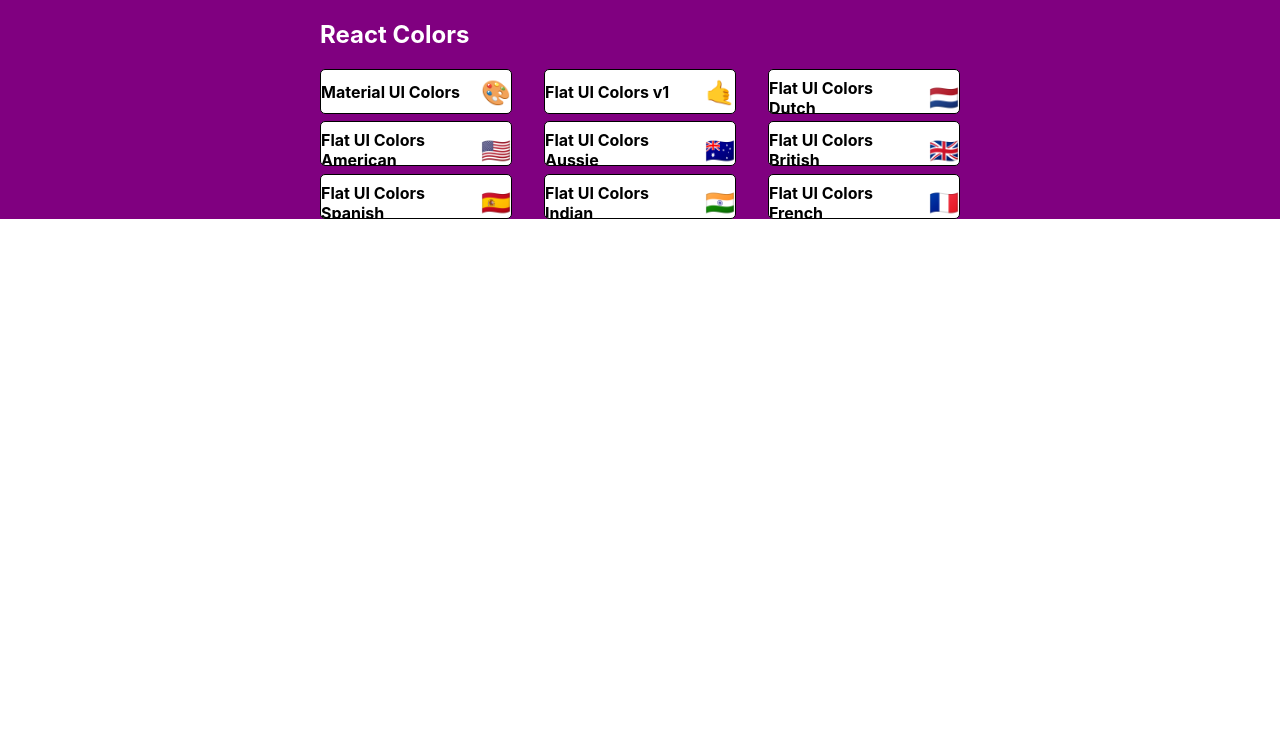
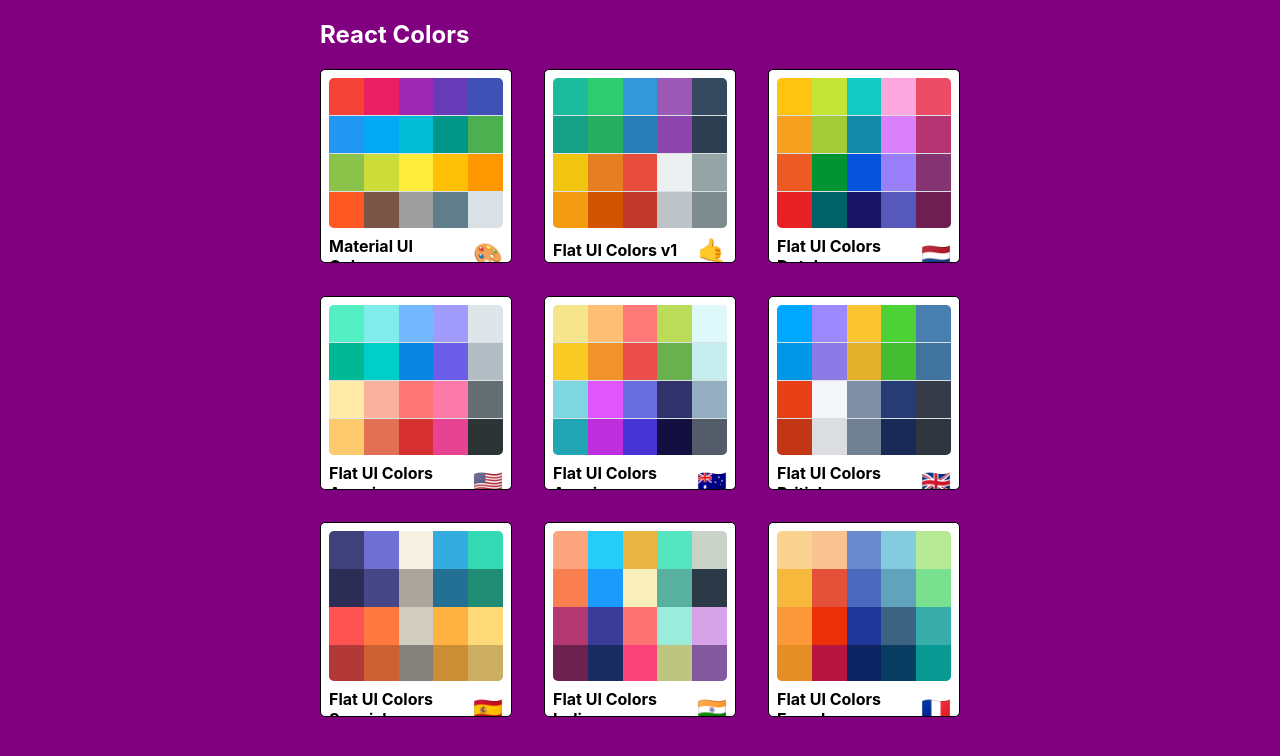
Before and after one commit to AcarMeel/react-color-picker-app, a React (Create React App) app: page / in a window 1280 px wide. Shown: the top 756 px of the page. Built offline with nearby package versions, Linux system fonts and the light colour scheme.

Commit message:
Styles Mini Palette part 2

```diff
--- a/src/MiniPalette.js
+++ b/src/MiniPalette.js
@@ -6,6 +6,7 @@
     backgroundColor: "white",
     border: "1px solid black",
     borderRadius: "5px",
+    padding: '0.5rem',
     position: "relative",
     overflow: "hidden",
     "&:hover": {
@@ -13,7 +14,11 @@
     },
   },
   colors: {
-    backgroundColor: "grey",
+    backgroundColor: "#dae1e4",
+    width: '100%',
+    height: '150px',
+    borderRadius: '5px',
+    overflow: 'hidden'
   },
   title: {
     position: "re;ative",
@@ -26,16 +31,31 @@
     fontSize: "1rem",
   },
   emoji: {
-      marginLeft: '0.5rem',
-      fontSize: '1.5rem'
+    marginLeft: "0.5rem",
+    fontSize: "1.5rem",
+  },
+  miniColor: {
+      position: 'relative',
+      display: 'inline-block',
+      width: '20%',
+      height: '25%',
+      margin: '0 auto',
+      marginBottom: '-3.5px'
   },
 };
 
-const MiniPalette = ({ classes, paletteName, emoji }) => {
+const MiniPalette = ({ classes, paletteName, emoji, colors }) => {
+  const miniColorBoxes = colors.map((color) => (
+    <div
+      key={`${color.color}${color.name}`}
+      className={classes.miniColor}
+      style={{ backgroundColor: color.color }}
+    ></div>
+  ));
   return (
     <>
       <div className={classes.root}>
-        <div className={classes.colors}></div>
+        <div className={classes.colors}>{miniColorBoxes}</div>
         <h5 className={classes.title}>
           {paletteName} <span className={classes.emoji}>{emoji}</span>
         </h5>
--- a/src/PaletteList.js
+++ b/src/PaletteList.js
@@ -5,7 +5,7 @@
 const styles = {
     root: {
         backgroundColor: 'purple',
-        height: '100%',
+        height: '100vh',
         display: 'flex',
         alignItems: 'flex-start',
         justifyContent: 'center',
```
Also changed, not shown: 1 other file (tests, documents, lock files or other folders).
